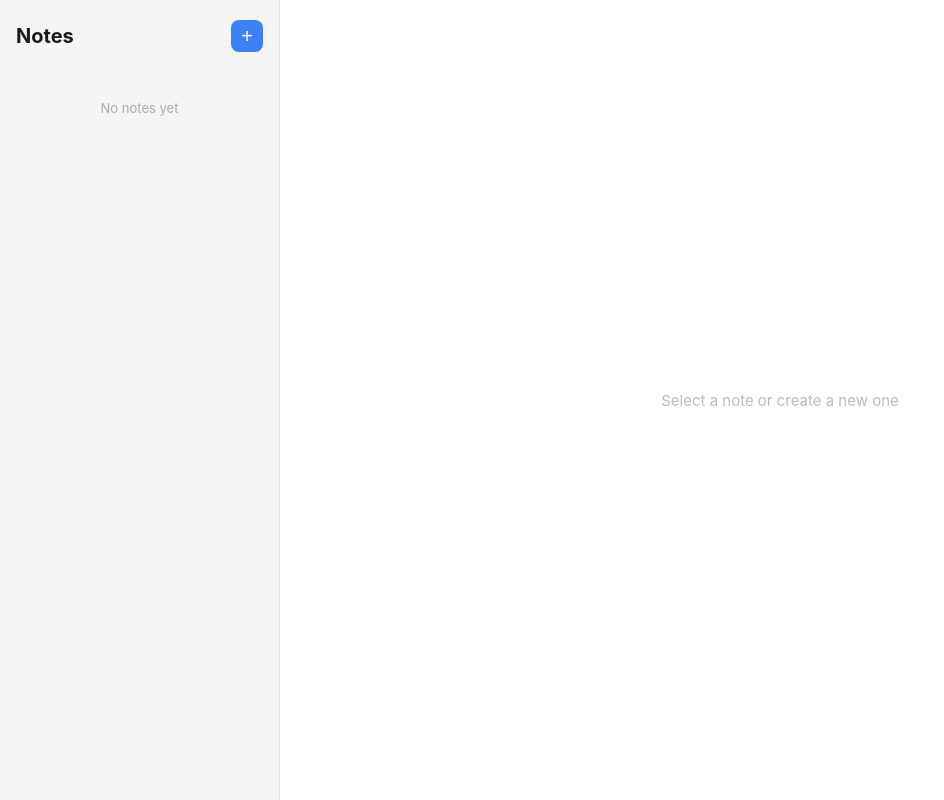
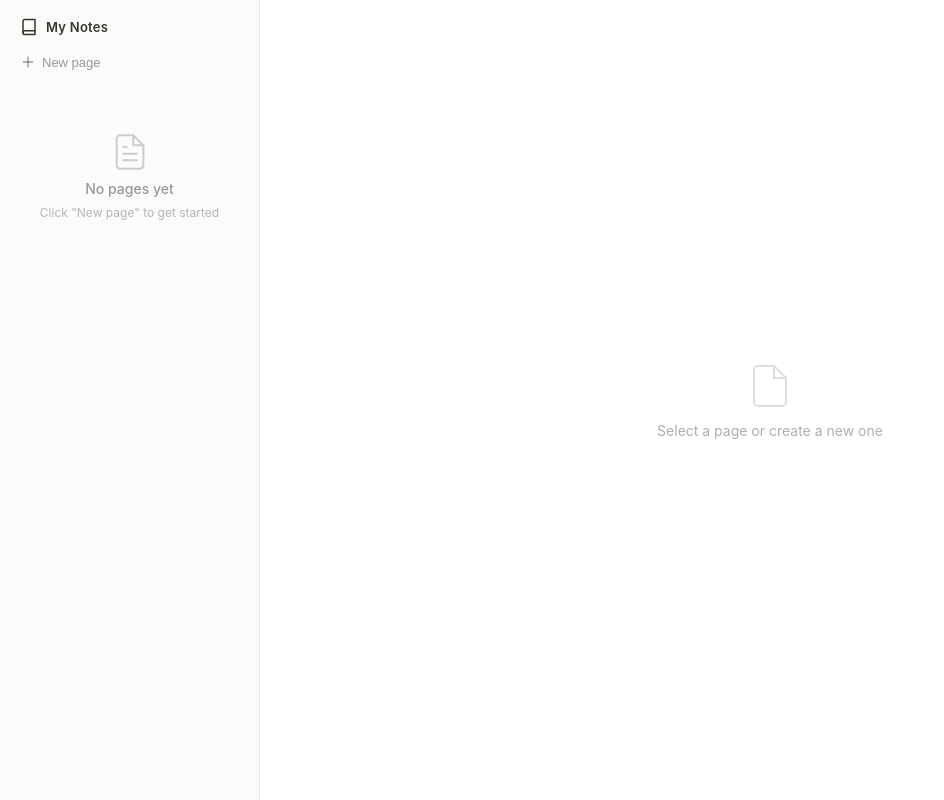
Before and after one commit to NdumisoButhelezi/chaboxer, a React (Vite) app: page / in a window 1280 px wide. Shown: the whole page, without its empty margins (0-944 px from the left). Built offline with nearby package versions, Linux system fonts and the light colour scheme.

Commit message:
Enhance UI components and improve layout responsiveness across the application

```diff
--- a/src/App.css
+++ b/src/App.css
@@ -3,141 +3,162 @@
   display: flex;
   height: 100vh;
   font-family: -apple-system, BlinkMacSystemFont, 'Segoe UI', Roboto, sans-serif;
-  color: #1a1a1a;
+  color: #37352f;
+  padding-top: env(safe-area-inset-top);
+  padding-bottom: env(safe-area-inset-bottom);
+  padding-left: env(safe-area-inset-left);
+  padding-right: env(safe-area-inset-right);
 }
 
 /* Sidebar */
 .sidebar {
-  width: 280px;
-  background: #f5f5f5;
-  border-right: 1px solid #e0e0e0;
+  width: 260px;
+  background: #fbfbfa;
+  border-right: 1px solid rgba(55, 53, 47, 0.09);
   display: flex;
   flex-direction: column;
   flex-shrink: 0;
 }
 
 .sidebar-header {
+  padding: 12px 12px 0;
+}
+
+.sidebar-title {
   display: flex;
   align-items: center;
-  justify-content: space-between;
-  padding: 20px 16px 12px;
+  gap: 8px;
+  font-size: 13px;
+  font-weight: 600;
+  color: #37352f;
+  padding: 6px 8px;
+  letter-spacing: 0.02em;
 }
 
-.sidebar-header h1 {
-  font-size: 20px;
-  font-weight: 700;
-  margin: 0;
+.sidebar-actions {
+  padding: 6px 12px;
 }
 
-.add-btn {
-  width: 32px;
-  height: 32px;
-  border-radius: 8px;
-  border: none;
-  background: #3b82f6;
-  color: #fff;
-  font-size: 20px;
-  cursor: pointer;
+.new-page-btn {
   display: flex;
   align-items: center;
-  justify-content: center;
-  transition: background 0.15s;
+  gap: 6px;
+  width: 100%;
+  padding: 6px 8px;
+  background: none;
+  border: none;
+  border-radius: 4px;
+  font-size: 13px;
+  color: rgba(55, 53, 47, 0.5);
+  cursor: pointer;
+  transition: background 0.1s;
 }
 
-.add-btn:hover {
-  background: #2563eb;
+.new-page-btn:hover {
+  background: rgba(55, 53, 47, 0.08);
+  color: #37352f;
 }
 
 /* Notes List */
 .notes-list {
   flex: 1;
   overflow-y: auto;
-  padding: 4px 8px;
+  padding: 2px 8px;
 }
 
 .empty-hint {
-  text-align: center;
-  color: #aaa;
-  font-size: 13px;
-  margin-top: 32px;
+  display: flex;
+  flex-direction: column;
+  align-items: center;
+  gap: 8px;
+  margin-top: 48px;
+  color: #b4b4b4;
+}
+
+.empty-hint p {
+  font-size: 14px;
+  font-weight: 500;
+  color: #999;
+  margin: 0;
+}
+
+.empty-hint span {
+  font-size: 12px;
 }
 
 .note-item {
-  padding: 12px;
-  border-radius: 8px;
+  display: flex;
+  align-items: center;
+  gap: 8px;
+  padding: 5px 8px;
+  border-radius: 4px;
   cursor: pointer;
-  margin-bottom: 2px;
-  transition: background 0.12s;
+  margin-bottom: 1px;
+  transition: background 0.08s;
+  min-height: 30px;
 }
 
 .note-item:hover {
-  background: #e8e8e8;
+  background: rgba(55, 53, 47, 0.08);
 }
 
 .note-item.active {
-  background: #3b82f6;
-  color: #fff;
+  background: rgba(55, 53, 47, 0.08);
+  font-weight: 500;
 }
 
-.note-item.active .note-item-date,
-.note-item.active .note-item-preview {
-  color: rgba(255, 255, 255, 0.7);
-}
-
-.note-item.active .delete-btn {
-  color: rgba(255, 255, 255, 0.7);
-}
-
-.note-item-top {
+.note-item-icon {
+  flex-shrink: 0;
+  color: rgba(55, 53, 47, 0.4);
   display: flex;
-  justify-content: space-between;
   align-items: center;
 }
 
+.note-item-info {
+  flex: 1;
+  min-width: 0;
+}
+
 .note-item-title {
+  display: block;
   font-size: 14px;
-  font-weight: 600;
   white-space: nowrap;
   overflow: hidden;
   text-overflow: ellipsis;
+  color: #37352f;
+}
+
+.note-item-meta {
+  display: block;
+  font-size: 11px;
+  color: rgba(55, 53, 47, 0.4);
+  white-space: nowrap;
+  overflow: hidden;
+  text-overflow: ellipsis;
+  margin-top: 1px;
 }
 
 .delete-btn {
   background: none;
   border: none;
-  color: #aaa;
-  font-size: 18px;
+  color: rgba(55, 53, 47, 0.35);
   cursor: pointer;
-  padding: 0 2px;
-  line-height: 1;
+  padding: 4px;
+  border-radius: 4px;
   opacity: 0;
-  transition: opacity 0.12s;
+  transition: opacity 0.1s, background 0.1s;
+  display: flex;
+  align-items: center;
+  flex-shrink: 0;
 }
 
-.note-item:hover .delete-btn,
-.note-item.active .delete-btn {
+.note-item:hover .delete-btn {
   opacity: 1;
 }
 
 .delete-btn:hover {
-  color: #e55;
-}
-
-.note-item-date {
-  display: block;
-  font-size: 11px;
-  color: #999;
-  margin-top: 2px;
-}
-
-.note-item-preview {
-  display: block;
-  font-size: 12px;
-  color: #888;
-  margin-top: 2px;
-  white-space: nowrap;
-  overflow: hidden;
-  text-overflow: ellipsis;
+  background: rgba(55, 53, 47, 0.08);
+  color: #eb5757;
 }
 
 /* Editor */
@@ -146,29 +167,50 @@
   display: flex;
   flex-direction: column;
   background: #fff;
+  min-width: 0;
+}
+
+.editor-topbar {
+  display: flex;
+  align-items: center;
+  padding: 8px 12px;
+  min-height: 44px;
+}
+
+.editor-content {
+  flex: 1;
+  display: flex;
+  flex-direction: column;
+  max-width: 720px;
+  width: 100%;
+  margin: 0 auto;
+  padding: 0 24px;
 }
 
 .editor-empty {
   flex: 1;
   display: flex;
+  flex-direction: column;
   align-items: center;
   justify-content: center;
-  color: #bbb;
-  font-size: 15px;
+  gap: 12px;
+  color: rgba(55, 53, 47, 0.4);
+  font-size: 14px;
 }
 
 .editor-title {
   border: none;
   outline: none;
-  font-size: 28px;
+  font-size: 40px;
   font-weight: 700;
-  padding: 28px 32px 8px;
-  color: #1a1a1a;
+  padding: 72px 0 4px;
+  color: #37352f;
   background: transparent;
+  line-height: 1.2;
 }
 
 .editor-title::placeholder {
-  color: #ccc;
+  color: rgba(55, 53, 47, 0.15);
 }
 
 .editor-body {
@@ -176,27 +218,34 @@
   border: none;
   outline: none;
   resize: none;
-  font-size: 15px;
-  line-height: 1.7;
-  padding: 8px 32px 32px;
-  color: #333;
+  font-size: 16px;
+  line-height: 1.75;
+  padding: 8px 0 48px;
+  color: #37352f;
   background: transparent;
   font-family: inherit;
 }
 
 .editor-body::placeholder {
-  color: #ccc;
+  color: rgba(55, 53, 47, 0.3);
 }
 
 .back-btn {
   display: none;
+  align-items: center;
+  gap: 4px;
   background: none;
   border: none;
-  color: #3b82f6;
-  font-size: 15px;
+  color: rgba(55, 53, 47, 0.5);
+  font-size: 14px;
   cursor: pointer;
-  padding: 12px 16px 0;
-  text-align: left;
+  padding: 4px 8px;
+  border-radius: 4px;
+  transition: background 0.1s;
+}
+
+.back-btn:hover {
+  background: rgba(55, 53, 47, 0.08);
 }
 
 /* Mobile Responsive */
@@ -225,16 +274,25 @@
   }
 
   .back-btn {
-    display: block;
+    display: flex;
+  }
+
+  .editor-topbar {
+    border-bottom: 1px solid rgba(55, 53, 47, 0.09);
   }
 
   .editor-title {
-    font-size: 22px;
-    padding: 16px 16px 6px;
+    font-size: 28px;
+    padding: 24px 0 4px;
+  }
+
+  .editor-content {
+    padding: 0 16px;
   }
 
   .editor-body {
-    padding: 6px 16px 16px;
+    font-size: 15px;
+    padding-bottom: 24px;
   }
 
   .delete-btn {
--- a/src/App.tsx
+++ b/src/App.tsx
@@ -72,12 +72,36 @@ function App() {
       {/* Sidebar */}
       <aside className={`sidebar ${mobileView === 'list' ? 'mobile-show' : 'mobile-hide'}`}>
         <div className="sidebar-header">
-          <h1>Notes</h1>
-          <button className="add-btn" onClick={addNote} title="New note">+</button>
+          <div className="sidebar-title">
+            <svg width="18" height="18" viewBox="0 0 24 24" fill="none" stroke="currentColor" strokeWidth="2" strokeLinecap="round" strokeLinejoin="round">
+              <path d="M4 19.5A2.5 2.5 0 0 1 6.5 17H20" />
+              <path d="M6.5 2H20v20H6.5A2.5 2.5 0 0 1 4 19.5v-15A2.5 2.5 0 0 1 6.5 2z" />
+            </svg>
+            <span>My Notes</span>
+          </div>
+        </div>
+        <div className="sidebar-actions">
+          <button className="new-page-btn" onClick={addNote}>
+            <svg width="16" height="16" viewBox="0 0 24 24" fill="none" stroke="currentColor" strokeWidth="2" strokeLinecap="round" strokeLinejoin="round">
+              <line x1="12" y1="5" x2="12" y2="19" />
+              <line x1="5" y1="12" x2="19" y2="12" />
+            </svg>
+            New page
+          </button>
         </div>
         <div className="notes-list">
           {notes.length === 0 && (
-            <p className="empty-hint">No notes yet</p>
+            <div className="empty-hint">
+              <svg width="40" height="40" viewBox="0 0 24 24" fill="none" stroke="#ccc" strokeWidth="1.2" strokeLinecap="round" strokeLinejoin="round">
+                <path d="M14 2H6a2 2 0 0 0-2 2v16a2 2 0 0 0 2 2h12a2 2 0 0 0 2-2V8z" />
+                <polyline points="14 2 14 8 20 8" />
+                <line x1="16" y1="13" x2="8" y2="13" />
+                <line x1="16" y1="17" x2="8" y2="17" />
+                <polyline points="10 9 9 9 8 9" />
+              </svg>
+              <p>No pages yet</p>
+              <span>Click "New page" to get started</span>
+            </div>
           )}
           {notes.map((note) => (
             <div
@@ -85,18 +109,28 @@ function App() {
               className={`note-item ${note.id === activeId ? 'active' : ''}`}
               onClick={() => selectNote(note)}
             >
-              <div className="note-item-top">
+              <div className="note-item-icon">
+                <svg width="16" height="16" viewBox="0 0 24 24" fill="none" stroke="currentColor" strokeWidth="1.8" strokeLinecap="round" strokeLinejoin="round">
+                  <path d="M14 2H6a2 2 0 0 0-2 2v16a2 2 0 0 0 2 2h12a2 2 0 0 0 2-2V8z" />
+                  <polyline points="14 2 14 8 20 8" />
+                </svg>
+              </div>
+              <div className="note-item-info">
                 <span className="note-item-title">{note.title}</span>
+                <span className="note-item-meta">
+                  {note.date} &middot; {note.body.slice(0, 30) || 'Empty'}
+                </span>
+              </div>
               <button
                 className="delete-btn"
                 onClick={(e) => { e.stopPropagation(); deleteNote(note.id) }}
                 title="Delete"
-                >&times;</button>
-              </div>
-              <span className="note-item-date">{note.date}</span>
-              <span className="note-item-preview">
-                {note.body.slice(0, 50) || 'No content'}
-              </span>
+              >
+                <svg width="14" height="14" viewBox="0 0 24 24" fill="none" stroke="currentColor" strokeWidth="2" strokeLinecap="round" strokeLinejoin="round">
+                  <polyline points="3 6 5 6 21 6" />
+                  <path d="M19 6v14a2 2 0 0 1-2 2H7a2 2 0 0 1-2-2V6m3 0V4a2 2 0 0 1 2-2h4a2 2 0 0 1 2 2v2" />
+                </svg>
+              </button>
             </div>
           ))}
         </div>
@@ -106,25 +140,38 @@ function App() {
       <main className={`editor ${mobileView === 'editor' ? 'mobile-show' : 'mobile-hide'}`}>
         {activeNote ? (
           <>
-            <button className="back-btn" onClick={goBack}>← Notes</button>
+            <div className="editor-topbar">
+              <button className="back-btn" onClick={goBack}>
+                <svg width="16" height="16" viewBox="0 0 24 24" fill="none" stroke="currentColor" strokeWidth="2" strokeLinecap="round" strokeLinejoin="round">
+                  <polyline points="15 18 9 12 15 6" />
+                </svg>
+                Notes
+              </button>
+            </div>
+            <div className="editor-content">
               <input
                 className="editor-title"
                 value={title}
                 onChange={(e) => setTitle(e.target.value)}
                 onBlur={save}
-              placeholder="Title"
+                placeholder="Untitled"
               />
               <textarea
                 className="editor-body"
                 value={body}
                 onChange={(e) => setBody(e.target.value)}
                 onBlur={save}
-              placeholder="Start writing..."
+                placeholder="Type '/' for commands..."
               />
+            </div>
           </>
         ) : (
           <div className="editor-empty">
-            <p>Select a note or create a new one</p>
+            <svg width="48" height="48" viewBox="0 0 24 24" fill="none" stroke="#ddd" strokeWidth="1" strokeLinecap="round" strokeLinejoin="round">
+              <path d="M14 2H6a2 2 0 0 0-2 2v16a2 2 0 0 0 2 2h12a2 2 0 0 0 2-2V8z" />
+              <polyline points="14 2 14 8 20 8" />
+            </svg>
+            <p>Select a page or create a new one</p>
           </div>
         )}
       </main>
--- a/src/index.css
+++ b/src/index.css
@@ -8,14 +8,11 @@ html {
   -webkit-text-size-adjust: 100%;
 }
 
-meta[name="viewport"] {
-  content: "width=device-width, initial-scale=1.0, viewport-fit=cover";
-}
-
 body {
   margin: 0;
   background: #fff;
   min-height: 100vh;
+  overscroll-behavior: none;
 }
 
 #root {
```
Also changed, not shown: capacitor.config.ts (+7 -1 lines). Lines whose indentation alone changed are shown as unchanged.
